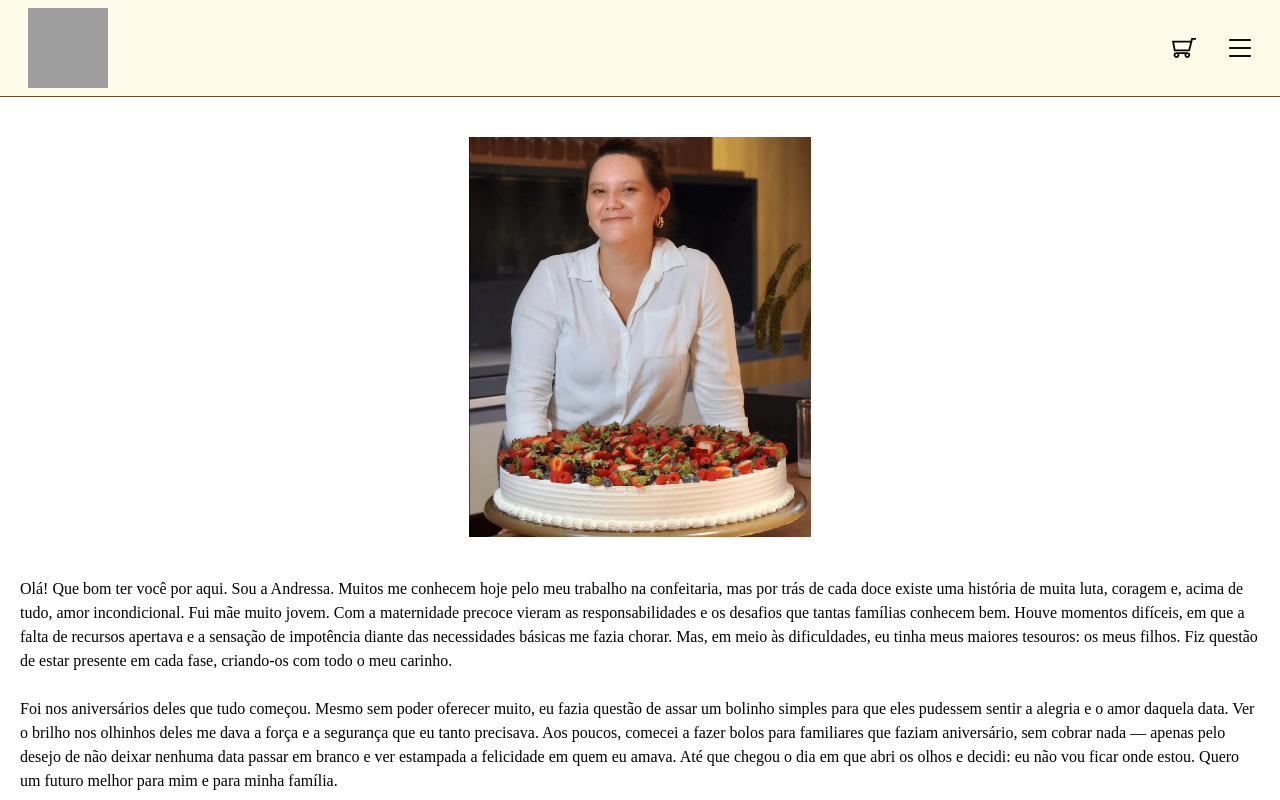
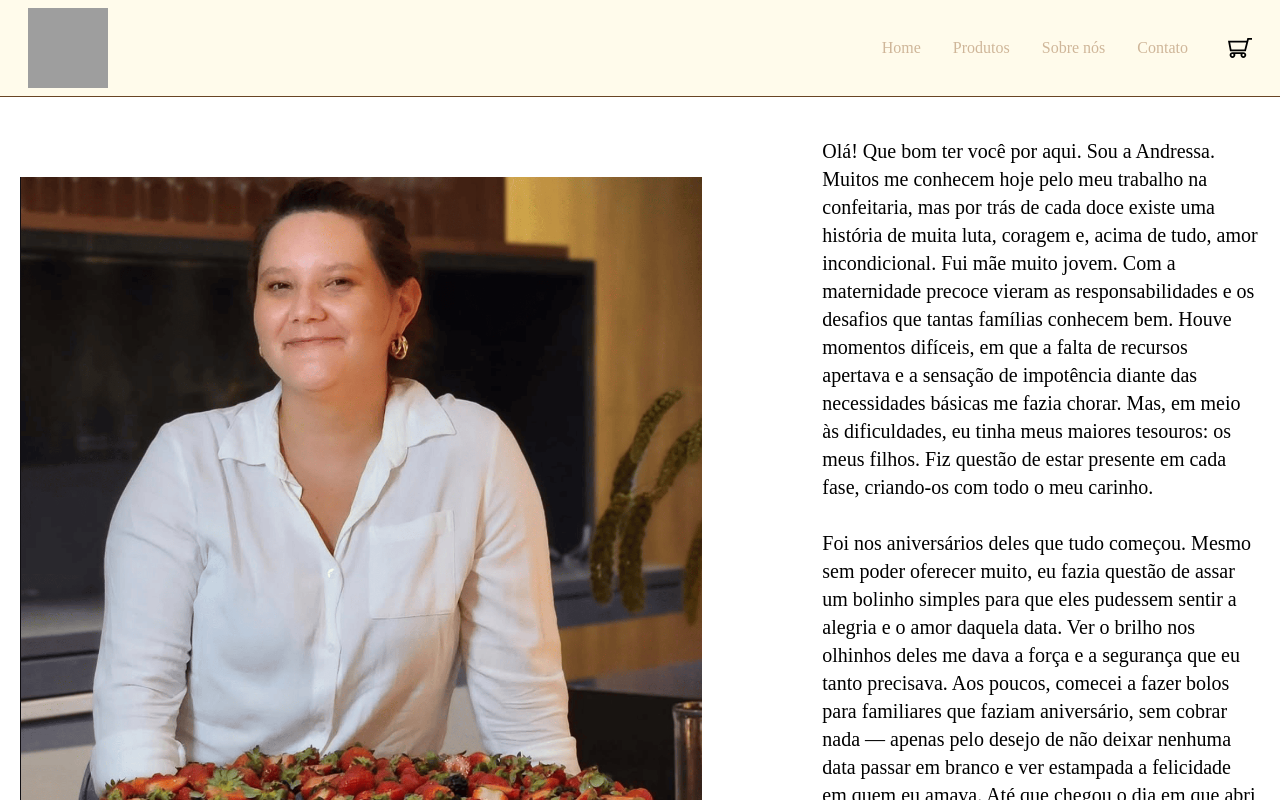
Before and after one commit to hgsouz/delicias_da_dessa, a React (Vite) app: page /about in a window 1280 px wide. Shown: the top 800 px of the page. Built offline with nearby package versions, Linux system fonts and the light colour scheme; grey boxes are pictures that could not be loaded; a web font is replaced by a local one.

Commit message:
feat: making all the pages responsible

```diff
--- a/src/components/floatingMenu.tsx
+++ b/src/components/floatingMenu.tsx
@@ -38,7 +38,7 @@ export function FloatingMenu() {
   }, [open]);
 
   return (
-    <div ref={containerRef} className="relative">
+    <div ref={containerRef} className="relative md:hidden">
       <button
         type="button"
         aria-label={open ? "Fechar menu" : "Abrir menu"}
--- a/src/components/header.tsx
+++ b/src/components/header.tsx
@@ -2,6 +2,7 @@ import { Link } from "react-router";
 import logoIcon from "../assets/logo.svg";
 import { ShoppingCart } from "./cartIcon";
 import { FloatingMenu } from "./floatingMenu";
+import { ListMenu } from "./listMenu";
 
 export const Header = () => {
   return (
@@ -14,7 +15,8 @@ export const Header = () => {
             className="w-20 h-20"
           />
         </Link>
-        <div className="flex my-auto gap-8">
+        <div className="flex my-auto gap-8 md:gap-10">
+          <ListMenu />
           <ShoppingCart />
           <FloatingMenu />
         </div>
--- /dev/null
+++ b/src/components/listMenu.tsx
@@ -0,0 +1,22 @@
+import { Link } from "react-router";
+
+const links = [
+  { label: "Home", href: "/" },
+  { label: "Produtos", href: "/products" },
+  { label: "Sobre nós", href: "/about" },
+  { label: "Contato", href: "/contact" },
+];
+
+export const ListMenu = () => {
+  return (
+    <ul className="hidden md:flex gap-8 text-(--secondary-color)">
+      {links.map((link) => (
+        <li key={link.href}>
+          <Link to={link.href} className="hover:border-b">
+            {link.label}
+          </Link>
+        </li>
+      ))}
+    </ul>
+  );
+};
--- a/src/components/quantitySelector.tsx
+++ b/src/components/quantitySelector.tsx
@@ -21,7 +21,7 @@ export const QuantitySelector = ({
         onClick={decrease}
         disabled={value <= min}
         aria-label="Diminuir quantidade"
-        className="w-9 h-9 rounded-full border border-(--terdiary-color) text-lg disabled:opacity-40"
+        className="w-9 h-9 rounded-full border border-(--terdiary-color) text-lg disabled:opacity-40 md:cursor-pointer"
       >
         −
       </button>
@@ -34,7 +34,7 @@ export const QuantitySelector = ({
         type="button"
         onClick={increase}
         aria-label="Aumentar quantidade"
-        className="w-9 h-9 rounded-full border border-(--terdiary-color) text-lg"
+        className="w-9 h-9 rounded-full border border-(--terdiary-color) text-lg md:cursor-pointer"
       >
         +
       </button>
--- a/src/pages/about.tsx
+++ b/src/pages/about.tsx
@@ -5,12 +5,16 @@ import personalPicture from "../assets/about/personalPicture.png";
 
 function About() {
   return (
-    <>
+    <div className="flex flex-col min-h-screen">
       <Header />
 
-      <section className="my-10 mx-5">
-        <img src={personalPicture} alt="" className="max-h-100 mx-auto my-10" />
-        <p>
+      <main className="my-10 mx-5 grow md:flex md:gap-30">
+        <img
+          src={personalPicture}
+          alt=""
+          className="max-h-100 mx-auto my-10 md:max-h-200"
+        />
+        <p className="md:m-auto md:text-xl">
           Olá! Que bom ter você por aqui. Sou a Andressa. Muitos me conhecem
           hoje pelo meu trabalho na confeitaria, mas por trás de cada doce
           existe uma história de muita luta, coragem e, acima de tudo, amor
@@ -41,10 +45,10 @@ function About() {
           para você e sua família. Seja muito bem-vindo(a) à minha história e ao
           meu trabalho!
         </p>
-      </section>
+      </main>
 
       <Footer />
-    </>
+    </div>
   );
 }
 
--- a/src/pages/cart.tsx
+++ b/src/pages/cart.tsx
@@ -48,10 +48,10 @@ function Cart() {
   const hasUnavailable = !loading && !error && lines.length < items.length;
 
   return (
-    <>
+    <div className="flex flex-col min-h-screen">
       <Header />
 
-      <main className="mx-5 my-10 flex flex-col gap-6">
+      <main className="mx-5 my-10 flex flex-col gap-6 grow">
         <h1 className="text-2xl font-bold">Meu carrinho</h1>
 
         {items.length === 0 && (
@@ -160,7 +160,7 @@ function Cart() {
       </main>
 
       <Footer />
-    </>
+    </div>
   );
 }
 
--- a/src/pages/contact.tsx
+++ b/src/pages/contact.tsx
@@ -7,7 +7,7 @@ function Contact() {
     <div className="flex flex-col min-h-screen">
       <Header />
 
-      <section className="grow">
+      <main className="grow">
         <h1 className="text-center my-10 text-3xl font-bold">Fale conosco</h1>
 
         <form action="" className="flex flex-col mx-5 ">
@@ -19,7 +19,7 @@ function Contact() {
             placeholder="Deixe aqui sua mensagem completa"
           />
         </form>
-      </section>
+      </main>
 
       <Footer />
     </div>
--- a/src/pages/home.tsx
+++ b/src/pages/home.tsx
@@ -16,7 +16,7 @@ function Home() {
 
       <HeroHome image={heroImage} />
 
-      <section className="grow">
+      <main className="grow">
         <h2 className="text-(--secondary-color) text-center mt-16 text-2xl font-bold">
           Conheça nossos produtos
         </h2>
@@ -25,7 +25,7 @@ function Home() {
           <Card link="/" image={bolosDePoteImage} />
           <Card link="/" image={bolosEncomendaImage} />
         </div>
-      </section>
+      </main>
 
       <Footer />
     </div>
--- a/src/pages/productDetail.tsx
+++ b/src/pages/productDetail.tsx
@@ -80,10 +80,10 @@ function ProductDetailContent({ id }: { id?: string }) {
   };
 
   return (
-    <>
+    <div className="flex flex-col min-h-screen">
       <Header />
 
-      <main className="mx-5 my-10">
+      <main className="mx-5 my-10 grow">
         <Link to="/products" className="text-sm underline">
           ← Voltar aos produtos
         </Link>
@@ -135,7 +135,7 @@ function ProductDetailContent({ id }: { id?: string }) {
             <button
               type="button"
               onClick={handleAdd}
-              className="rounded-full bg-(--secondary-color) px-6 py-3 font-bold"
+              className="rounded-full bg-(--secondary-color) px-6 py-3 font-bold md:cursor-pointer"
             >
               Adicionar ao carrinho
             </button>
@@ -144,7 +144,7 @@ function ProductDetailContent({ id }: { id?: string }) {
       </main>
 
       <Footer />
-    </>
+    </div>
   );
 }
 
--- a/src/pages/products.tsx
+++ b/src/pages/products.tsx
@@ -24,14 +24,14 @@ function Products() {
     <>
       <Header />
 
-      <section className="grid grid-cols-3 gap-x-4 gap-y-8 items-stretch my-10 mx-5">
+      <main className="grid grid-cols-3 gap-x-4 gap-y-8 items-stretch my-10 mx-5 md:grid-cols-5 md:gap-x-10 md:gap-y-20">
         {loading && <Loading />}
         {error && <p>{error}</p>}
 
         {products.map((product) => (
           <ProductCard key={product.id} product={product} />
         ))}
-      </section>
+      </main>
 
       <Footer />
     </>
```
